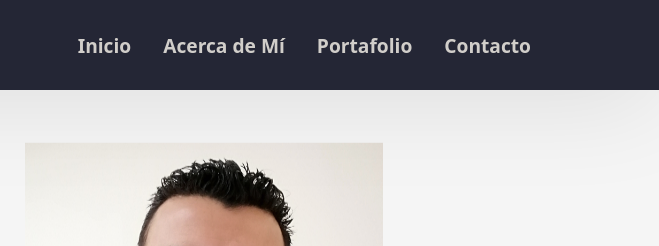
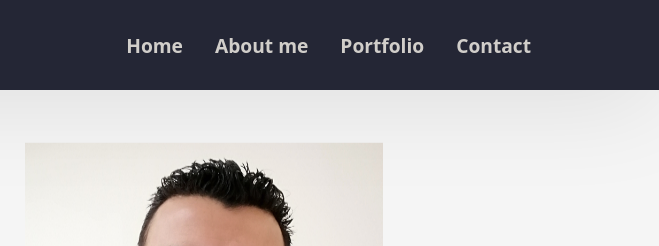
Before and after one commit to alejoalejo43/portafolio-academlo, a plain HTML site: page index.html in a window 1280 px wide. Shown: the top 246 px of the page, 621-1280 px from the left. Drawn offline with nearby package versions, Linux system fonts and the light colour scheme.

Commit message:
nav menu english

```diff
--- a/index.html
+++ b/index.html
@@ -17,7 +17,7 @@
       rel="stylesheet"
     />
 
-    <title>Portafolio</title>
+    <title>Portfolio</title>
 
     <link rel="stylesheet" href="assets/css/style.css" />
   </head>
@@ -35,16 +35,16 @@
 
           <ul class="navbar__list">
             <li class="navbar__item">
-              <a class="navbar__link" href="#home">Inicio</a>
+              <a class="navbar__link" href="#home">Home</a>
             </li>
             <li class="navbar__item">
-              <a class="navbar__link" href="#about">Acerca de Mí</a>
+              <a class="navbar__link" href="#about">About me</a>
             </li>
             <li class="navbar__item">
-              <a class="navbar__link" href="#projects">Portafolio</a>
+              <a class="navbar__link" href="#projects">Portfolio</a>
             </li>
             <li class="navbar__item">
-              <a class="navbar__link" href="#contact">Contacto</a>
+              <a class="navbar__link" href="#contact">Contact</a>
             </li>
           </ul>
         </div>
```
